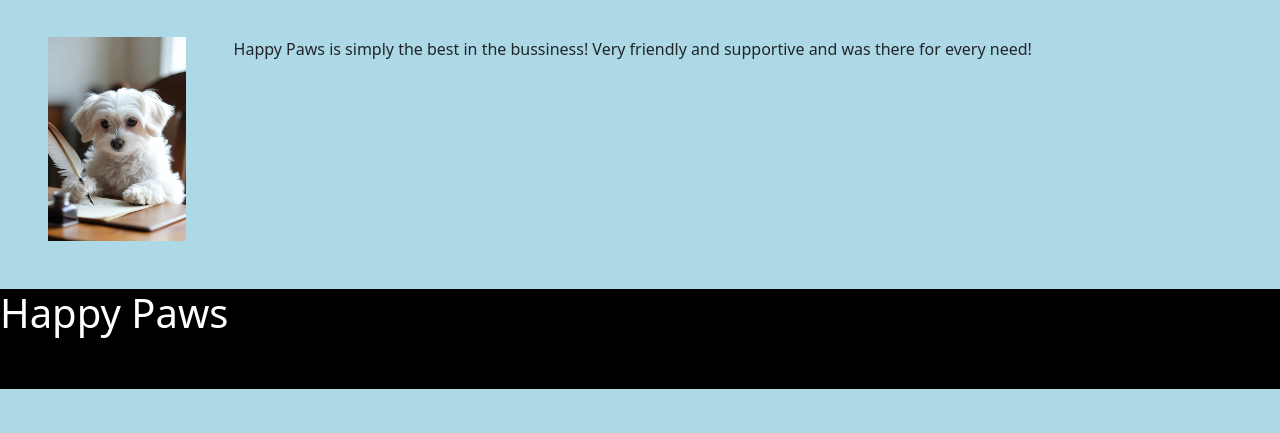
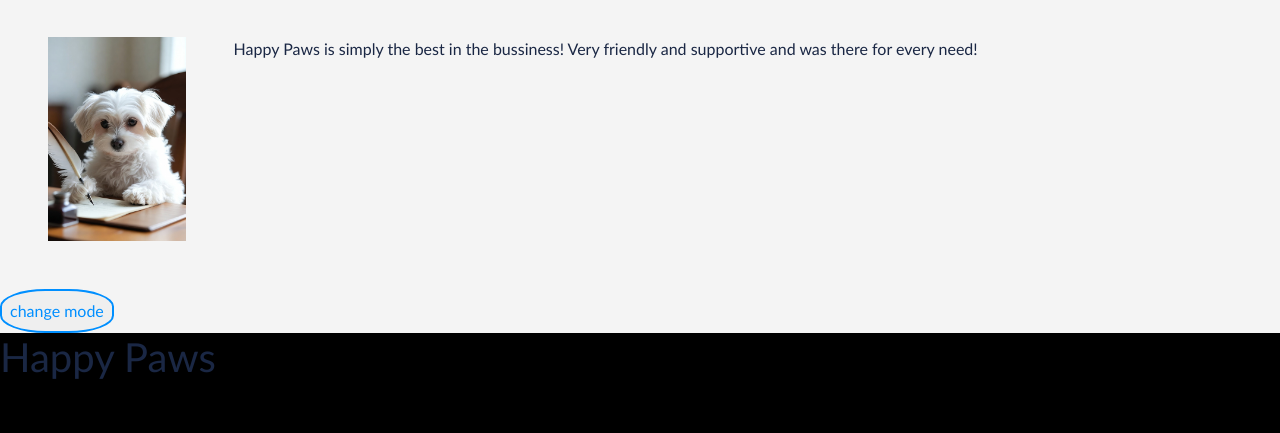
Before and after one commit to rrpieces86-web/assignment1cohort63, a plain HTML site: page services.html in a window 1280 px wide. Shown: the part 613-1046 px from the top of the page. Before the commit the page ends 1002 px from the top, so only its background shows below. Drawn offline with nearby package versions, Linux system fonts and the light colour scheme.

Commit message:
darkmode

```diff
--- /dev/null
+++ b/darkmode.css
@@ -0,0 +1,45 @@
+/*--reset--*/
+*{
+    font-family: 'Gill Sans', 'Gill Sans MT', Calibri, 'Trebuchet MS', sans-serif;
+    text-decoration: none;
+    margin: 0px;
+    padding: 0px;
+}
+
+
+/*-----variables----*/
+/* define the color variables with light mode by default */
+
+:root{
+    --background-color: #f4f4f4;
+    --surface-color: #fdfdff;
+    --text-color: #1a2744;
+    --button-color: #008fff;
+}
+
+.dark-mode {
+    --background-color: #1a2744;
+    --surface-color: #23345a;
+    --text-color: #f4f4fb;
+    --button-color: #45adff;
+}
+
+/*-----general ------*/
+body{
+    background-color: var(--background-color);
+    transition: background-color 0.6s ease, color 0.3s ease;
+}
+button{
+    border: solid 2px var(--button-color);
+    border-radius: 40%;
+    color: var(--button-color);
+    padding: 8px;
+}
+
+
+/*----text style---*/
+
+h1, h2, p{
+    color: var(--text-color);
+
+}
--- a/services.html
+++ b/services.html
@@ -4,9 +4,10 @@
     <meta charset="UTF-8">
     <meta name="viewport" content="width=device-width, initial-scale=1.0">
     <link href="https://cdn.jsdelivr.net/npm/bootstrap@5.0.2/dist/css/bootstrap.min.css" rel="stylesheet" integrity="sha384-EVSTQN3/azprG1Anm3QDgpJLIm9Nao0Yz1ztcQTwFspd3yD65VohhpuuCOmLASjC" crossorigin="anonymous">
+    <link rel="stylesheet" href="darkmode.css">
     <title>services</title>
 </head>
-<body style="background-color: lightblue;">
+<body>
     <nav class="navbar navbar-expand-lg navbar-light bg-light">
   <div class="container-fluid">
     <a class="navbar-brand" href="index.html">Happy Paws</a>
@@ -59,6 +60,9 @@
       <p class="mx-5 text-end">Happy Paws is simply the best in the bussiness! Very friendly and supportive and was there for every need!</p>
 
     </section>
+    <div>
+      <button id="changemodebutton">change mode</button>
+    </div>
   <footer style="background-color: black; color: white; height: 100px;">
     <h1>Happy Paws</h1>
   </footer>
--- a/sevices.js
+++ b/sevices.js
@@ -35,3 +35,8 @@ $("#servicesform").submit(function(event){
     }
     this.reset();
 });
+
+$("#changemodebutton").click(function (){
+    //apply or remove the dark mode class//
+    $("body").toggleClass("dark-mode");
+});
```
